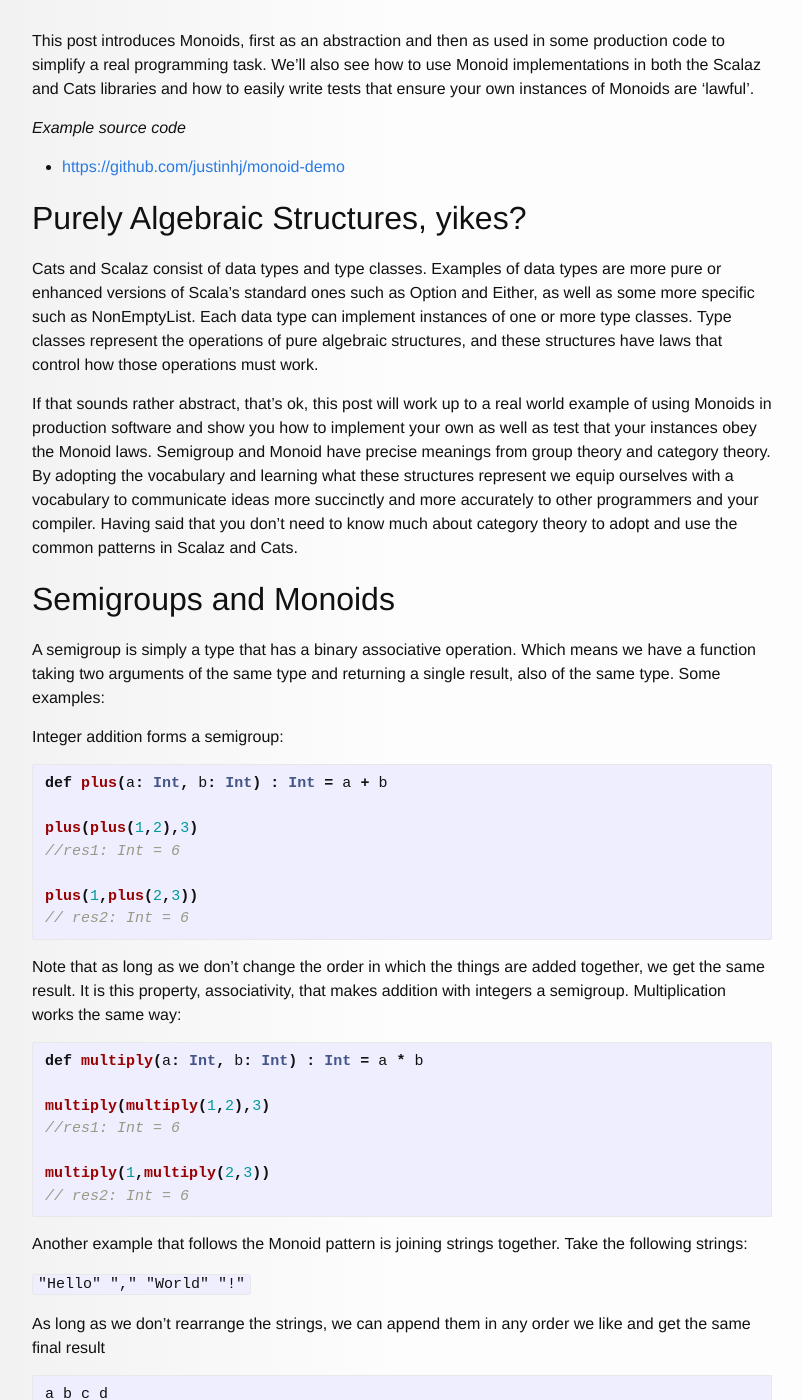
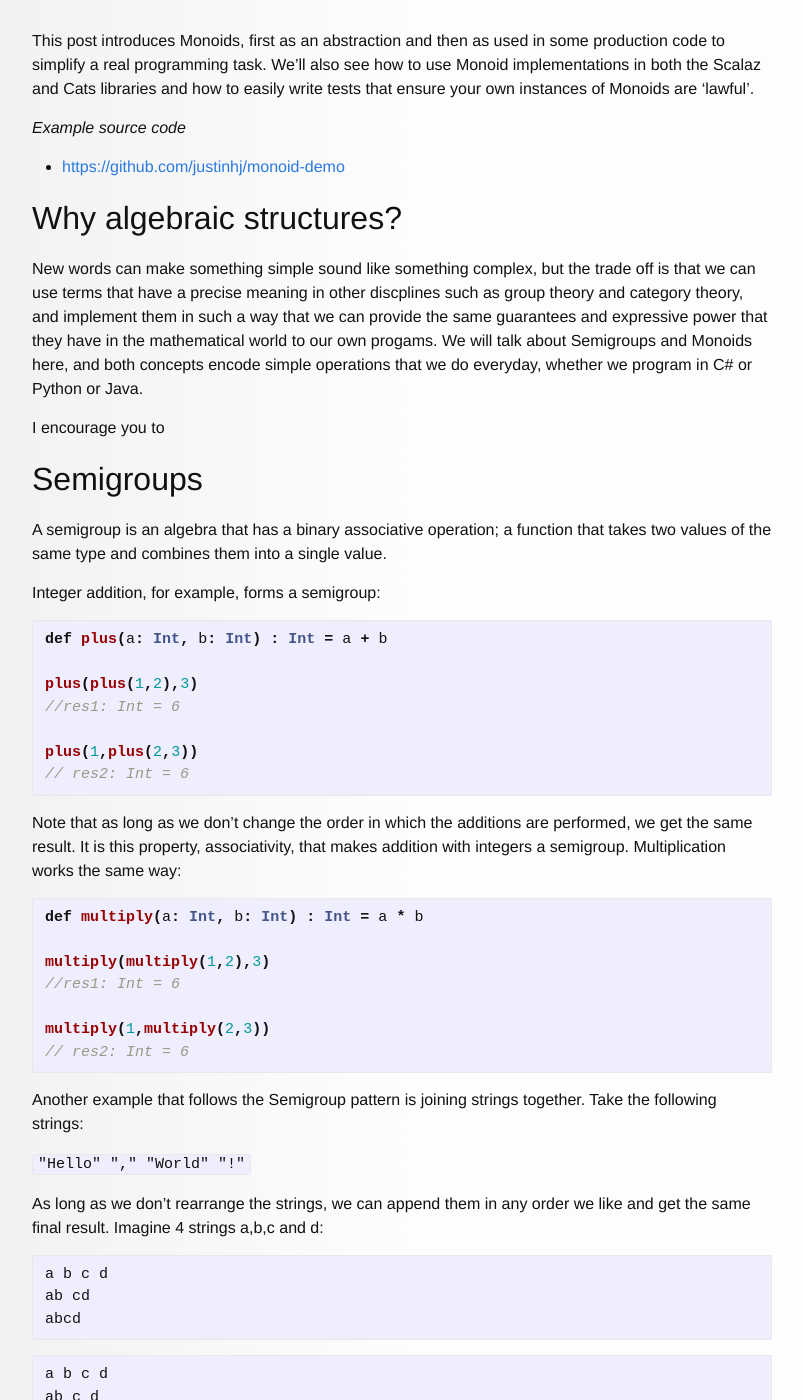
Before and after one commit to justinhj/justinhj.github.io, a Jekyll site: the page built from _posts/2019-06-09-monoids-for-production.md, in a window 1280 px wide and 1400 px high, scrolled down 351 px. Shown: the whole window, without its empty margins (238-1041 px from the left). Built offline with Jekyll 4.4.1, drawn with Linux system fonts in a browser that asks for light colours; comment, search, counter and statistics services are not loaded; some of the changed text lies outside the part shown.

Commit message:
what i did today

````diff
--- a/_posts/2019-06-09-monoids-for-production.md
+++ b/_posts/2019-06-09-monoids-for-production.md
@@ -14,17 +14,17 @@
 _Example source code_
 - [https://github.com/justinhj/monoid-demo](https://github.com/justinhj/monoid-demo)
 
-## Purely Algebraic Structures, yikes?
+## Why algebraic structures?
 
-Cats and Scalaz consist of data types and type classes. Examples of data types are more pure or enhanced versions of Scala's standard ones such as Option and Either, as well as some more specific such as NonEmptyList. Each data type can implement instances of one or more type classes. Type classes represent the operations of pure algebraic structures, and these structures have laws that control how those operations must work.
+New words can make something simple sound like something complex, but the trade off is that we can use terms that have a precise meaning in other discplines such as group theory and category theory, and implement them in such a way that we can provide the same guarantees and expressive power that they have in the mathematical world to our own progams. We will talk about Semigroups and Monoids here, and both concepts encode simple operations that we do everyday, whether we program in C# or Python or Java.
 
-If that sounds rather abstract, that's ok, this post will work up to a real world example of using Monoids in production software and show you how to implement your own as well as test that your instances obey the Monoid laws. Semigroup and Monoid have precise meanings from group theory and category theory. By adopting the vocabulary and learning what these structures represent we equip ourselves with a vocabulary to communicate ideas more succinctly and more accurately to other programmers and your compiler. Having said that you don't need to know much about category theory to adopt and use the common patterns in Scalaz and Cats.
+I encourage you to
 
-## Semigroups and Monoids
+## Semigroups
 
-A semigroup is simply a type that has a binary associative operation. Which means we have a function taking two arguments of the same type and returning a single result, also of the same type. Some examples:
+A semigroup is an algebra that has a binary associative operation; a function that takes two values of the same type and combines them into a single value.
 
-Integer addition forms a semigroup:
+Integer addition, for example, forms a semigroup:
 
 ```scala
 def plus(a: Int, b: Int) : Int = a + b
@@ -36,7 +36,7 @@
 // res2: Int = 6
 ```
 
-Note that as long as we don't change the order in which the things are added together, we get the same result. It is this property, associativity, that makes addition with integers a semigroup. Multiplication works the same way:
+Note that as long as we don't change the order in which the additions are performed, we get the same result. It is this property, associativity, that makes addition with integers a semigroup. Multiplication works the same way:
 
 ```scala
 def multiply(a: Int, b: Int) : Int = a * b
@@ -48,11 +48,11 @@
 // res2: Int = 6
 ```
 
-Another example that follows the Monoid pattern is joining strings together. Take the following strings:
+Another example that follows the Semigroup pattern is joining strings together. Take the following strings:
 
 `"Hello" "," "World" "!"`
 
-As long as we don't rearrange the strings, we can append them in any order we like and get the same final result
+As long as we don't rearrange the strings, we can append them in any order we like and get the same final result. Imagine 4 strings a,b,c and d:
 
 ```
 a b c d
@@ -74,11 +74,13 @@
 abcd
 ```
 
-Semigroups then, have a combine operation that combines two things of the same type into a single thing of the same type. And it must adhere to this rule:
+We can do the actual operation in any order and get the same result, which is captured by the property:
 
 `op(op(x,y), z) == op(x, op(y,z))`
 
-Monoids have an additional operation that just returns zero. Zero is some value that can be combined with other values without changing them. Here are some examples to make it clear:
+## Monoids
+
+Monoids have an additional operation that just returns zero. Zero is some value that can be combined with other values without changing the original value. Here are some examples:
 
 Integer addition - the zero value is 0
 ```
````
Also changed, not shown: other parts of _posts/2019-06-09-monoids-for-production.md (+2 -2 lines).
